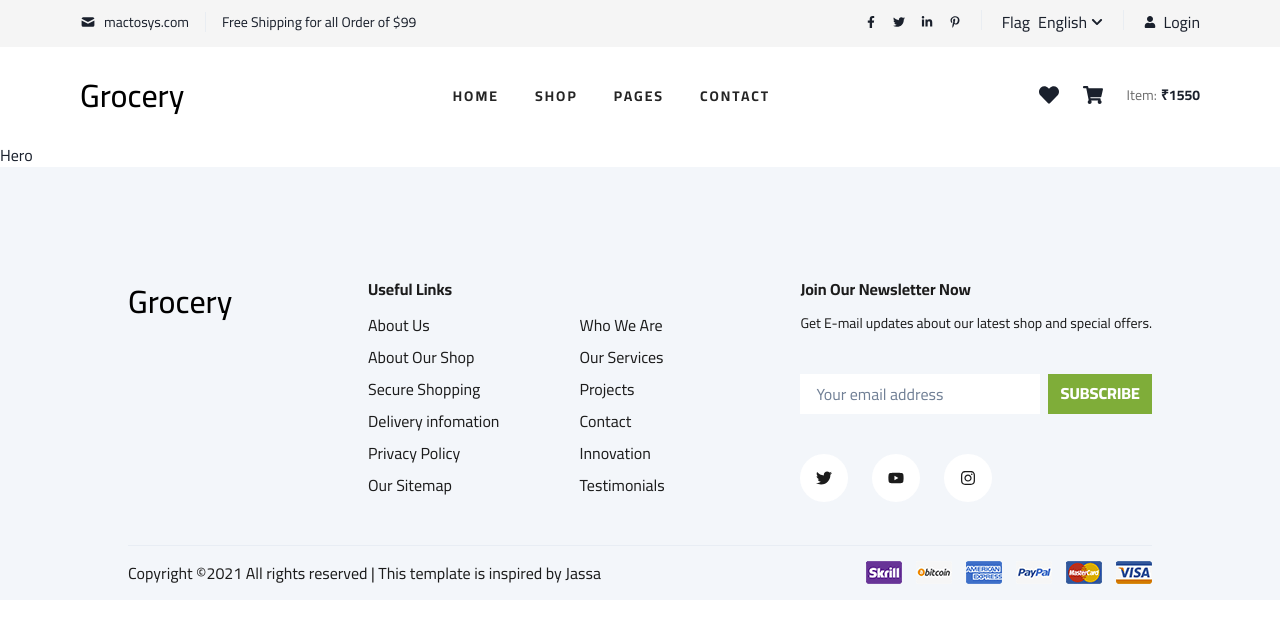
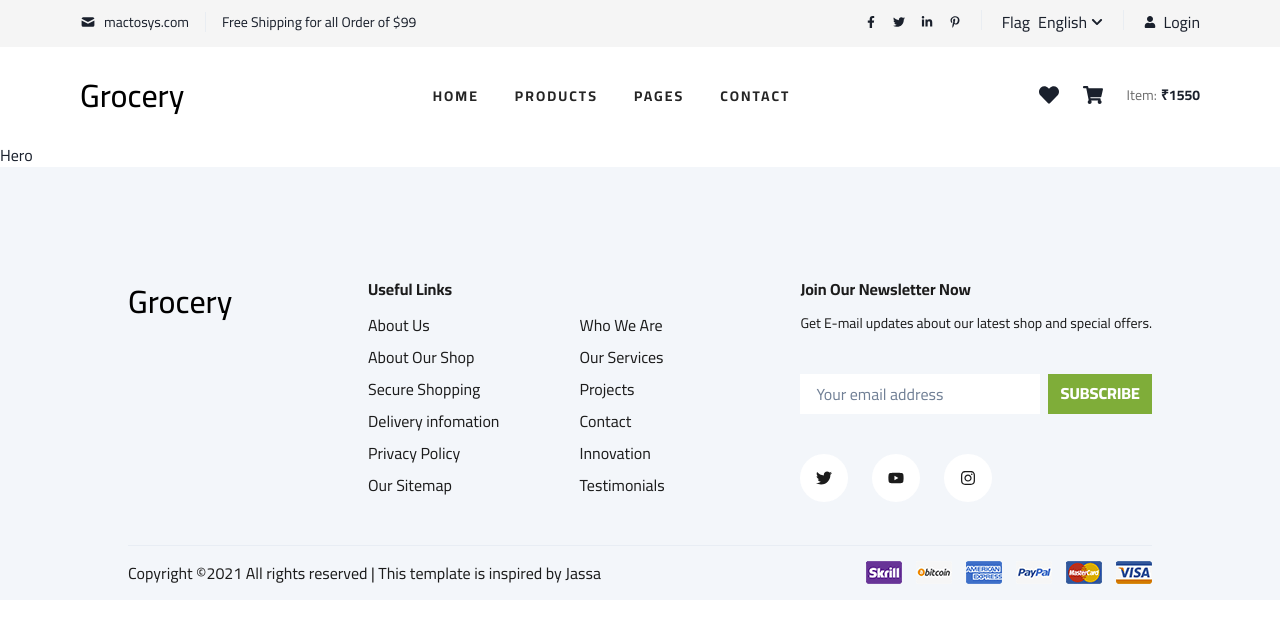
Before and after one commit to Nikson-bLank/E-grocery_shop, a React (Create React App) app: page / in a window 1280 px wide. Shown: the top 622 px of the page. Built offline with nearby package versions, Linux system fonts and the light colour scheme.

Commit message:
replaced chakra's link to react router link

```diff
--- a/src/components/common/navbar/DesktopNavbar.jsx
+++ b/src/components/common/navbar/DesktopNavbar.jsx
@@ -1,6 +1,15 @@
-import { Box, Link, Popover, PopoverContent, PopoverTrigger, Stack, Text } from '@chakra-ui/react'
-import React from 'react'
-import { NAV_ITEMS } from './navitem'
+import {
+  Box,
+  Link,
+  Popover,
+  PopoverContent,
+  PopoverTrigger,
+  Stack,
+  Text,
+} from "@chakra-ui/react";
+import React from "react";
+import { Link as ReactRouterLink } from "react-router-dom";
+import { NAV_ITEMS } from "./navitem";
 
 const DesktopNavbar = () => {
   return (
@@ -10,8 +19,9 @@ const DesktopNavbar = () => {
           <Popover trigger={"hover"} placement={"bottom-start"}>
             <PopoverTrigger>
               <Link
+                as={ReactRouterLink}
                 p={2}
-              href={navItem.href ?? "#"}
+                to={navItem.href ?? "#"}
                 fontSize="14px"
                 fontWeight={700}
                 letterSpacing="2px"
@@ -43,11 +53,11 @@ const DesktopNavbar = () => {
         </Box>
       ))}
     </Stack>
-  )
-}
+  );
+};
 const DesktopSubNav = ({ label, href }) => {
   return (
-      <Link
+    <chakraLink
       href={href}
       role={"group"}
       display={"block"}
@@ -68,8 +78,8 @@ const DesktopSubNav = ({ label, href }) => {
           </Text>
         </Box>
       </Stack>
-      </Link>
+    </chakraLink>
   );
 };
 
-export default DesktopNavbar
+export default DesktopNavbar;
--- a/src/components/common/navbar/MobileNavbar.jsx
+++ b/src/components/common/navbar/MobileNavbar.jsx
@@ -21,7 +21,7 @@ import {
   Text,
 } from "@chakra-ui/react";
 import { FaHeart, FaShoppingCart, FaChevronDown, FaUser } from "react-icons/fa";
-
+import { Link as ReactRouterLink } from "react-router-dom";
 import { NAV_ITEMS } from "./navitem";
 
 const MobileNavbar = ({ onClose, isOpen }) => {
@@ -81,8 +81,9 @@ const MobileNavbar = ({ onClose, isOpen }) => {
               return (
                 <Box key={navItem.label}>
                   <Link
+                    as={ReactRouterLink}
                     onClick={onClose}
-                    href={navItem.href ?? "#"}
+                    to={navItem.href ?? "#"}
                     fontWeight={600}
                     color={"#1c1c1c"}
                     _hover={{
--- a/src/components/common/navbar/navitem.js
+++ b/src/components/common/navbar/navitem.js
@@ -1,11 +1,11 @@
 export const NAV_ITEMS = [
     {
       label: "Home",
-      href: "#",
+      href: "/",
     },
     {
-      label: "Shop",
-      href: "#",
+      label: "Products",
+      href: "/products",
     },
     {
       label: "Pages",
```
Also changed, not shown: src/routes/PageRoute.jsx (line endings or trailing spaces). Lines whose indentation alone changed are shown as unchanged.
